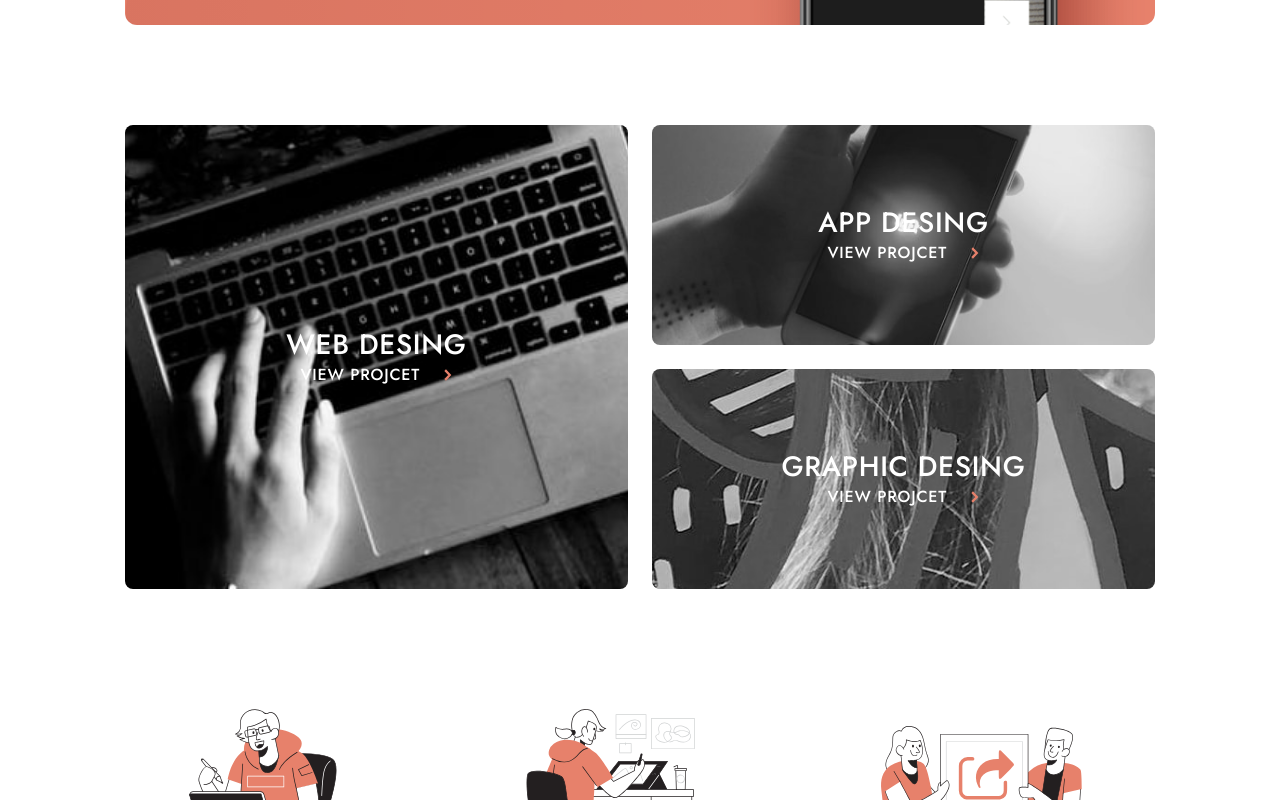
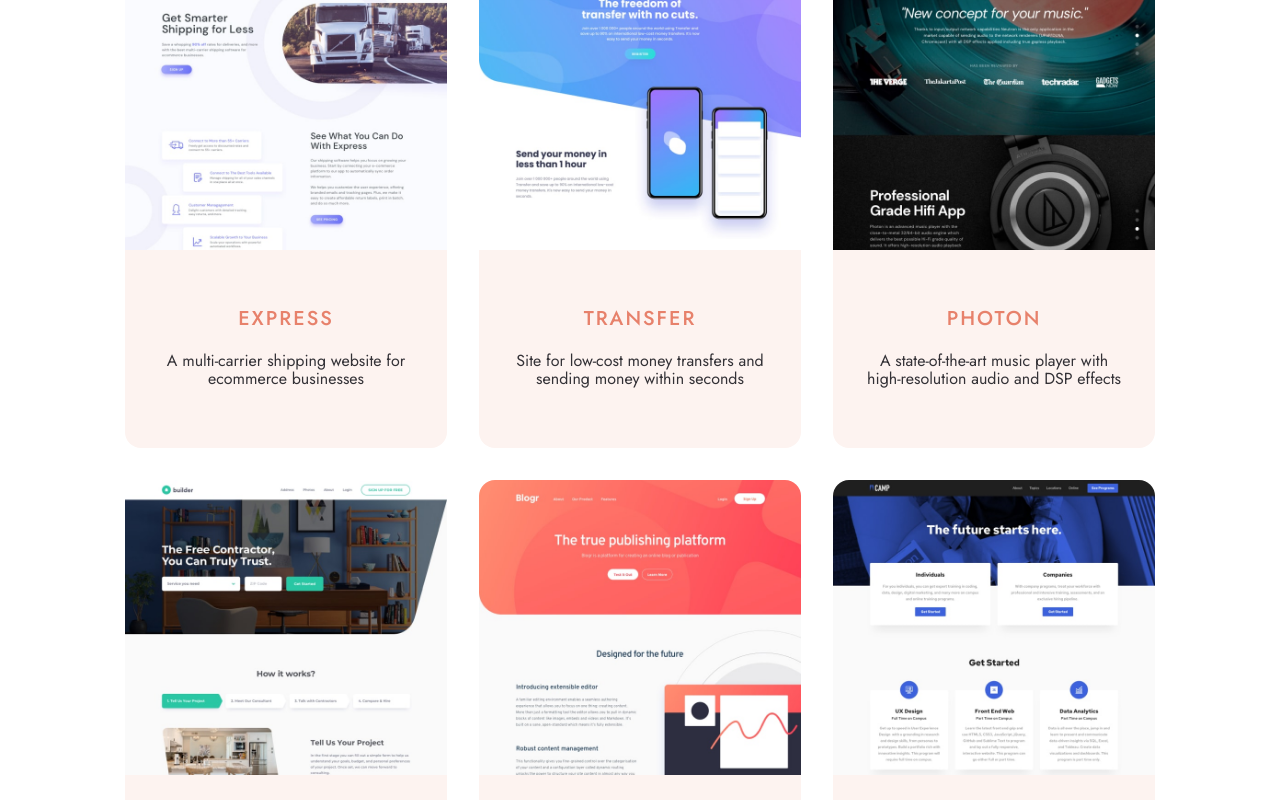
Before and after one commit to EshrakRahman/designo-multi-page-website, a React (Vite) app: page /web in a window 1280 px wide. Shown: the part 620-1420 px from the top of the page. Built offline with nearby package versions, Linux system fonts and the light colour scheme.

Commit message:
photocontainer done

```diff
--- a/package.json
+++ b/package.json
@@ -13,6 +13,7 @@
     "@tailwindcss/vite": "^4.1.18",
     "react": "^19.2.0",
     "react-dom": "^19.2.0",
+    "react-router": "^7.12.0",
     "tailwindcss": "^4.1.18"
   },
   "devDependencies": {
--- a/src/App.jsx
+++ b/src/App.jsx
@@ -1,9 +1,15 @@
-import { Home } from "@/pages";
+import { Home, Webdesign } from "@/pages";
+import { BrowserRouter, Route, Routes } from "react-router";
 
 export default function App() {
   return (
     <>
-      <Home />
+      <BrowserRouter>
+        <Routes>
+          <Route path="/" element={<Home />} />
+          <Route path="/web" element={<Webdesign />} />
+        </Routes>
+      </BrowserRouter>
     </>
   );
 }
--- a/src/components/header/SmallHeader.jsx
+++ b/src/components/header/SmallHeader.jsx
@@ -3,9 +3,9 @@ import { Container } from "@/components";
 export default function SmallHeader() {
   return (
     <>
-      <header className="bg-header-small bg-peach ">
-        <Container>
-          <div className="content py-40 flex flex-col items-center space-y-4">
+      <Container fullWidth={true}>
+        <header className="bg-header-small bg-peach md:rounded-lg">
+          <div className="content py-30 flex flex-col items-center space-y-4">
             <h1 className="font-medium text-white md:text-5xl md:leading-12 text-3xl leading-8 ">
               Web Design
             </h1>
@@ -14,8 +14,8 @@ export default function SmallHeader() {
               memorable brand experiences.
             </p>
           </div>
-        </Container>
-      </header>
+        </header>
+      </Container>
     </>
   );
 }
--- a/src/components/index.js
+++ b/src/components/index.js
@@ -2,3 +2,4 @@ export * from "./navbar";
 export * from "./header";
 export * from "./footer";
 export * from "./shared";
+export * from "./webdesing";
--- /dev/null
+++ b/src/components/shared/PhotoCard.jsx
@@ -0,0 +1,27 @@
+export default function PhotoCard({ img, title, description }) {
+  return (
+    <>
+      <section className=" rounded-t-lg flex flex-col md:flex-row lg:flex-col">
+        <div className="img">
+          <img
+            className="rounded-t-lg md:rounded-l-2xl md:rounded-t-none lg:rounded-tr-2xl lg:rounded-l-none
+            lg:rounded-tl-2xl
+            "
+            src={img}
+            alt={title}
+          />
+        </div>
+        <div className="info bg-[#FDF3F0] hover:bg-peach rounded-b-lg md:rounded-bl-none md:rounded-br-2xl md:rounded-r-2xl lg:rounded-bl-2xl py-15 px-8 group lg:rounded-tr-none transition-all duration-300">
+          <div className="flex flex-col md:justify-center items-center space-y-6">
+            <h2 className="uppercase group-hover:text-white font-medium text-xl leading-4.5 tracking-widest text-peach">
+              {title}
+            </h2>
+            <p className="text-base font-normal leading-4.5 text-center text-dark-grey">
+              {description}
+            </p>
+          </div>
+        </div>
+      </section>
+    </>
+  );
+}
--- a/src/components/shared/index.js
+++ b/src/components/shared/index.js
@@ -2,3 +2,4 @@ export { default as GetInTouch } from "./GetInTouch";
 export { default as Container } from "./Container";
 export { default as Service } from "./Service";
 export { default as Feature } from "./Feature";
+export { default as PhotoCard } from "./PhotoCard";
--- /dev/null
+++ b/src/components/webdesing/PhotoCardContainer.jsx
@@ -0,0 +1,55 @@
+import {
+  imageBlogr,
+  imageBuilder,
+  imageCamp,
+  imageExpress,
+  imagePhoton,
+  imageTransfer,
+} from "@/assets";
+import { Container, PhotoCard } from "../shared";
+
+export default function PhotoCardContainer() {
+  return (
+    <>
+      <Container>
+        <section className="py-20 grid grid-cols-1 gap-6 lg:grid-cols-3 lg:grid-rows-2 lg:gap-8">
+          <PhotoCard
+            title="express"
+            img={imageExpress}
+            description="A multi-carrier shipping website for ecommerce businesses"
+          />
+
+          <PhotoCard
+            title="transfer"
+            img={imageTransfer}
+            description="Site for low-cost money transfers and sending money within seconds"
+          />
+
+          <PhotoCard
+            title="photon"
+            img={imagePhoton}
+            description="A state-of-the-art music player with high-resolution audio and DSP effects"
+          />
+
+          <PhotoCard
+            title="builder"
+            img={imageBuilder}
+            description="Connects users with local contractors based on their location"
+          />
+
+          <PhotoCard
+            title="bloger"
+            img={imageBlogr}
+            description="Blogr is a platform for creating an online blog or publication"
+          />
+
+          <PhotoCard
+            title="CAMP"
+            img={imageCamp}
+            description="Get expert training in coding, data, design, and digital marketing"
+          />
+        </section>
+      </Container>
+    </>
+  );
+}
--- /dev/null
+++ b/src/components/webdesing/index.js
@@ -0,0 +1 @@
+export { default as PhotoCardContainer } from "./PhotoCardContainer";
--- /dev/null
+++ b/src/pages/Webdesign.jsx
@@ -0,0 +1,17 @@
+import {
+  DesktopNavbar,
+  MobileNav,
+  SmallHeader,
+  PhotoCardContainer,
+} from "@/components";
+
+export default function Webdesign() {
+  return (
+    <>
+      <MobileNav />
+      <DesktopNavbar />
+      <SmallHeader />
+      <PhotoCardContainer />
+    </>
+  );
+}
--- a/src/pages/index.js
+++ b/src/pages/index.js
@@ -1 +1,2 @@
 export { default as Home } from "./Home";
+export { default as Webdesign } from "./Webdesign";
```
Also changed, not shown: src/assets/index.js (+9 -0 lines), src/pages/Home.jsx (+1 -9 lines), 1 other file (tests, documents, lock files or other folders).
